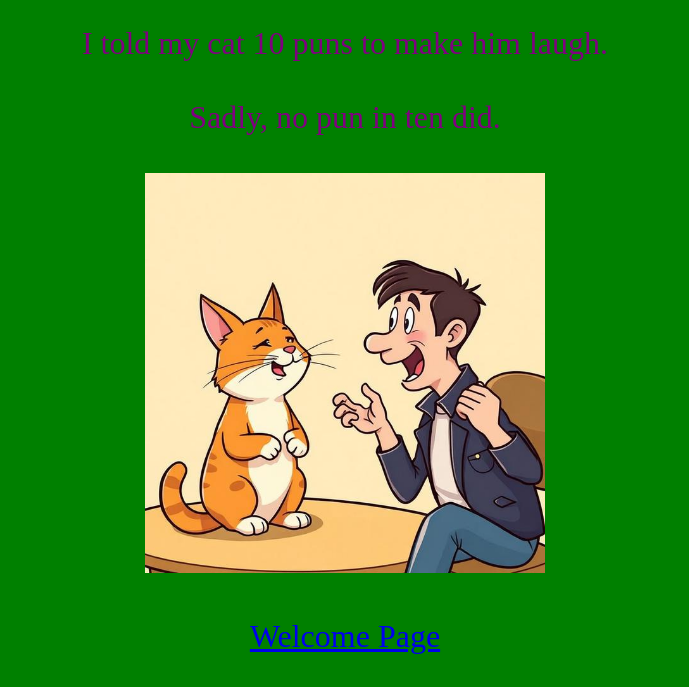
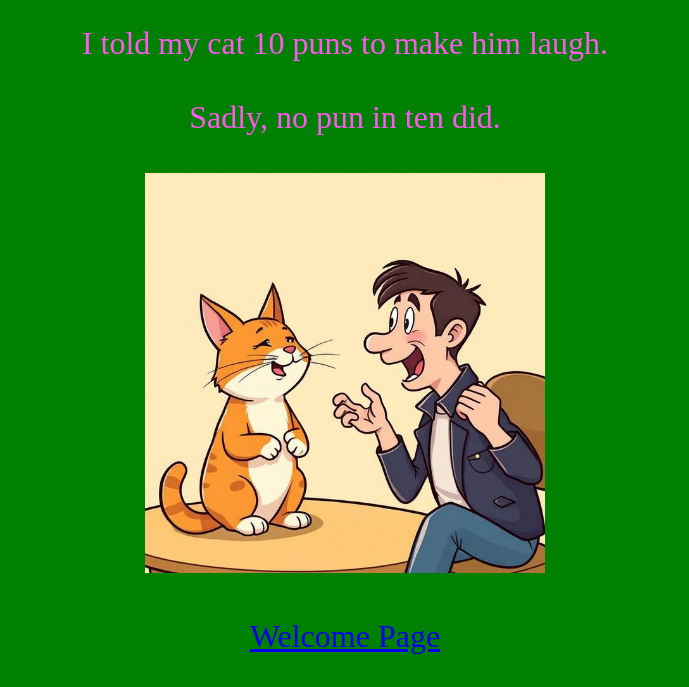
Before and after one commit to YuriyHolovchak/final-website, a plain HTML site: page Joke2.html in a window 1280 px wide. Shown: the part 230-917 px from the top of the page, without its empty margins (295-984 px from the left). Drawn offline with Linux system fonts and the light colour scheme.

Commit message:
Update Joke2.html

```diff
--- a/Joke2.html
+++ b/Joke2.html
@@ -7,7 +7,7 @@
     <style>
         h1,h2,p {text-align: center;}
         body {background-color: green;
-            color: purple;
+            color: rgb(255, 87, 241);
             font-size: 200%}
     </style>
     <title>Yuriy's Second Little Joke</title>
```
